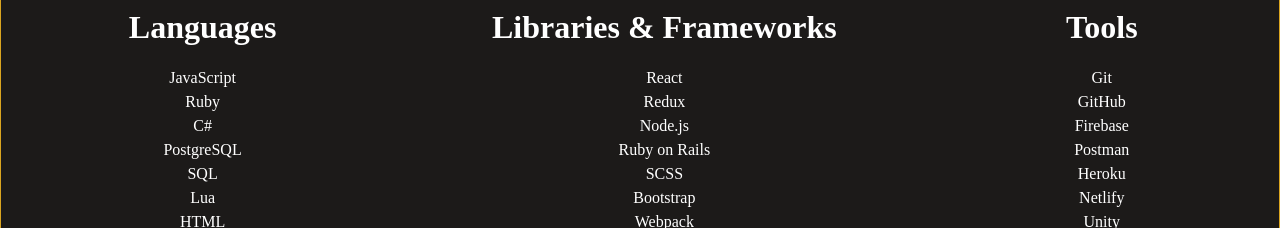
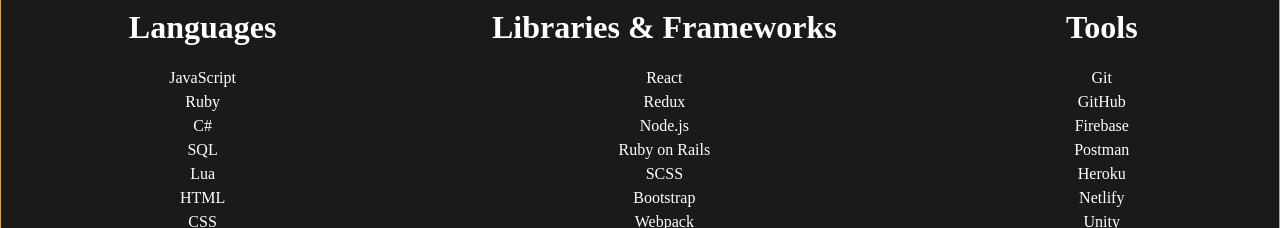
Before and after one commit to Retky/RetkyPortfolio, a React (Create React App) app: page /#/ in a window 1280 px wide. Shown: the part 1840-2068 px from the top of the page. Built offline with nearby package versions, Linux system fonts and the light colour scheme.

Commit message:
mod 'stack list' fix non language

```diff
--- a/src/pages/HomePage.jsx
+++ b/src/pages/HomePage.jsx
@@ -50,7 +50,6 @@
               <li>JavaScript</li>
               <li>Ruby</li>
               <li>C#</li>
-              <li>PostgreSQL</li>
               <li>SQL</li>
               <li>Lua</li>
               <li>HTML</li>
```
